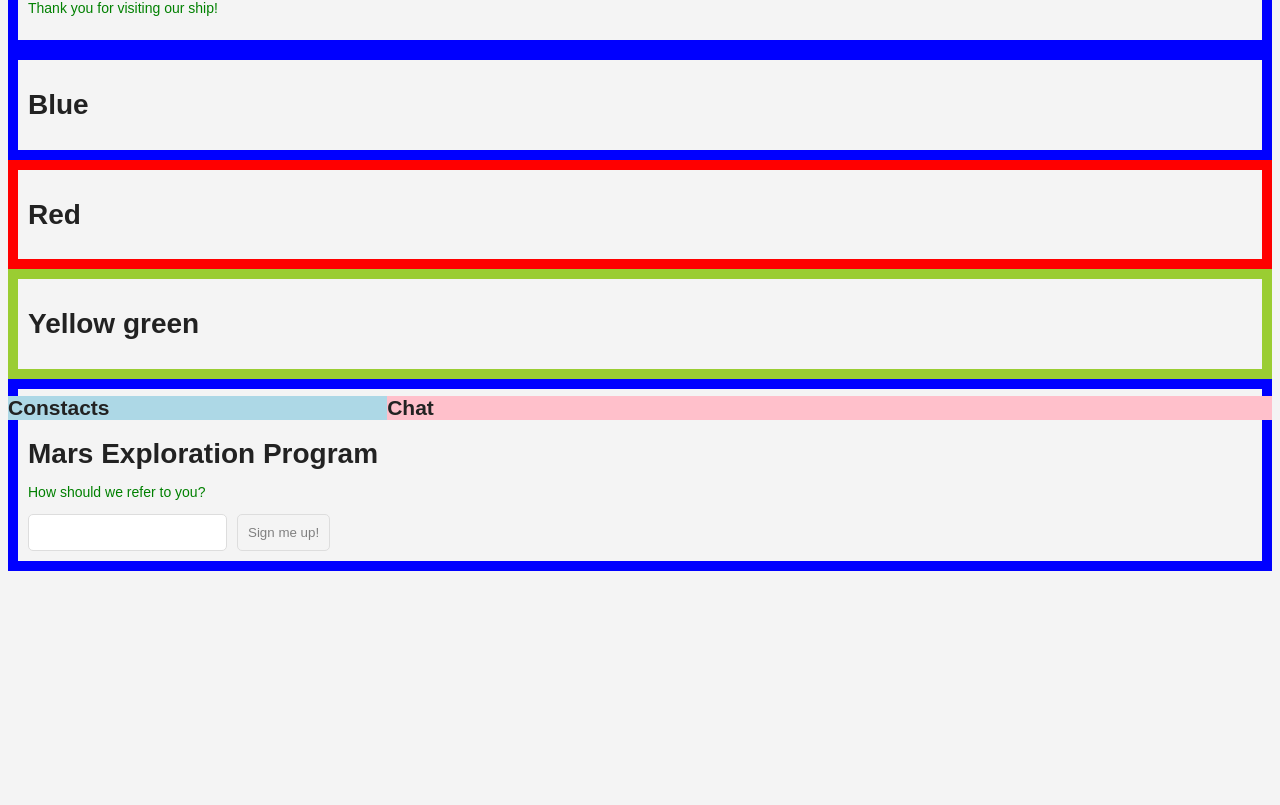
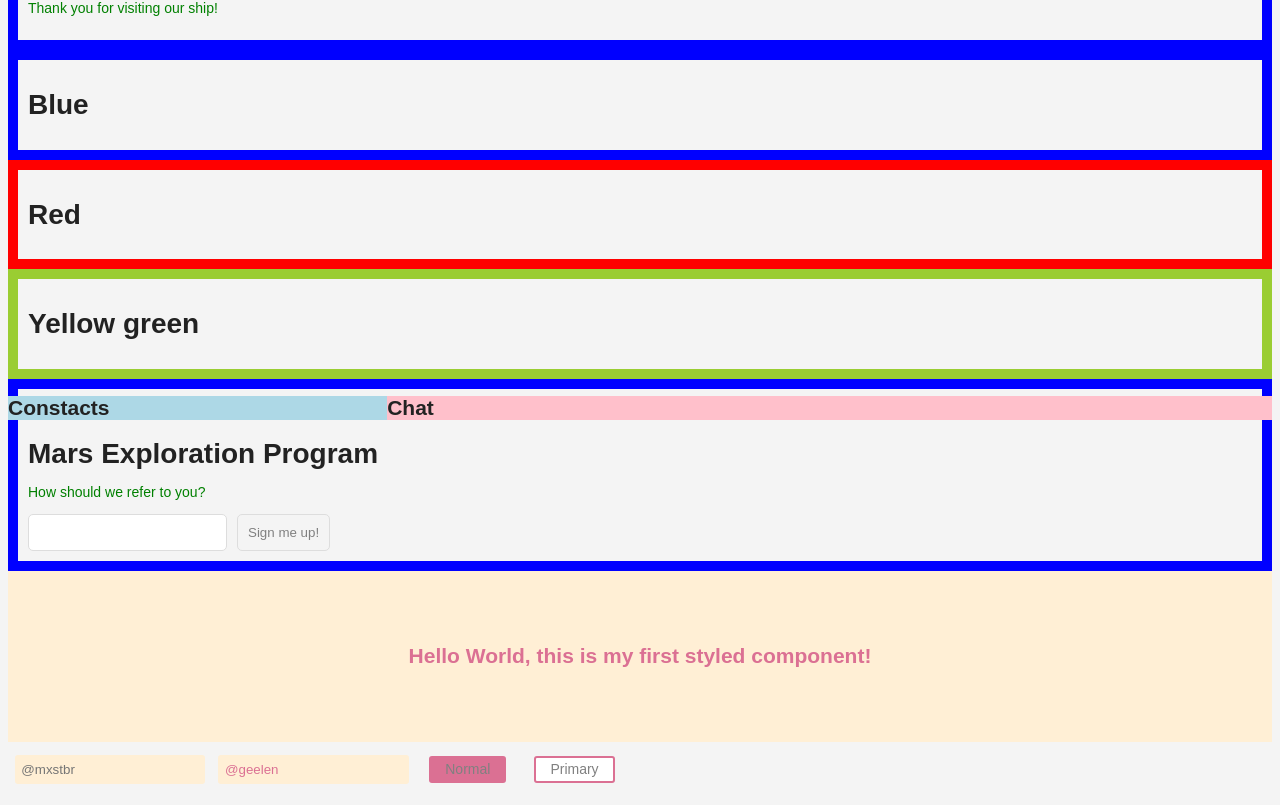
Before and after one commit to CoderKlemen/react, a React (Create React App) app in the folder hackernews/: page / in a window 1280 px wide. Shown: the part 927-1732 px from the top of the page. Before the commit the page ends 1506 px from the top, so only its background shows below. Built offline with nearby package versions, Linux system fonts and the light colour scheme.

Commit message:
styled-cpmponents;

```diff
--- a/hackernews/package.json
+++ b/hackernews/package.json
@@ -5,7 +5,8 @@
   "dependencies": {
     "react": "^16.2.0",
     "react-dom": "^16.2.0",
-    "react-scripts": "1.1.1"
+    "react-scripts": "1.1.1",
+    "styled-components": "^3.2.6"
   },
   "scripts": {
     "start": "react-scripts start",
--- /dev/null
+++ b/hackernews/src/StyledComponent.js
@@ -0,0 +1,54 @@
+import React, { Component } from 'react';
+
+import styled from 'styled-components';
+// https://www.styled-components.com/docs/basics#react-native
+
+
+const Title = styled.h1`
+    font-size: 1.5em;
+    text-align: center;
+    color: palevioletred;
+`;
+
+const Wrapper = styled.section`
+    padding: 4em;
+    background: papayawhip;
+`;
+
+const Input = styled.input`
+    padding: 0.5em;
+    margin: 0.5em;
+    color: palevioletred;
+    background: papayawhip;
+    border: none;
+    border-radius: 3px;
+`;
+
+const Button = styled.button`
+    background: ${props => props.primary ? 'white' : 'palevioletred'};
+    font-size: 1em;
+    margin: 1em;
+    padding: 0.25em 1em;
+    border: 2px solid palevioletred;
+    border-radius: 3px;
+`;
+
+class StyledComponent extends Component {
+
+    render() {
+        return (
+            <div>
+                <Wrapper>
+                    <Title>Hello World, this is my first styled component!</Title>
+                </Wrapper>
+                <Input placeholder="@mxstbr" type="text" />
+                <Input value="@geelen" type="text" />
+                <Button>Normal</Button>
+                <Button primary>Primary</Button>
+            </div>
+        );
+    };
+
+}
+
+export default StyledComponent;
--- a/hackernews/src/index.js
+++ b/hackernews/src/index.js
@@ -10,6 +10,7 @@ import NameForm from './Form'
 import registerServiceWorker from './registerServiceWorker';
 import AppOld1 from './App_oldVersion1';
 import Composition1 from './Composition1';
+import StyledComponent from './StyledComponent';
 
 ReactDOM.render((
                 <div>
@@ -21,6 +22,7 @@ ReactDOM.render((
                     <Toggle />
                     <NameForm />
                     <Composition1 />
+                    <StyledComponent />
                 </div>
                 )
                 , document.getElementById('root'));
```
Also changed, not shown: hackernews/progress.txt, 1 other file (tests, documents, lock files or other folders).
